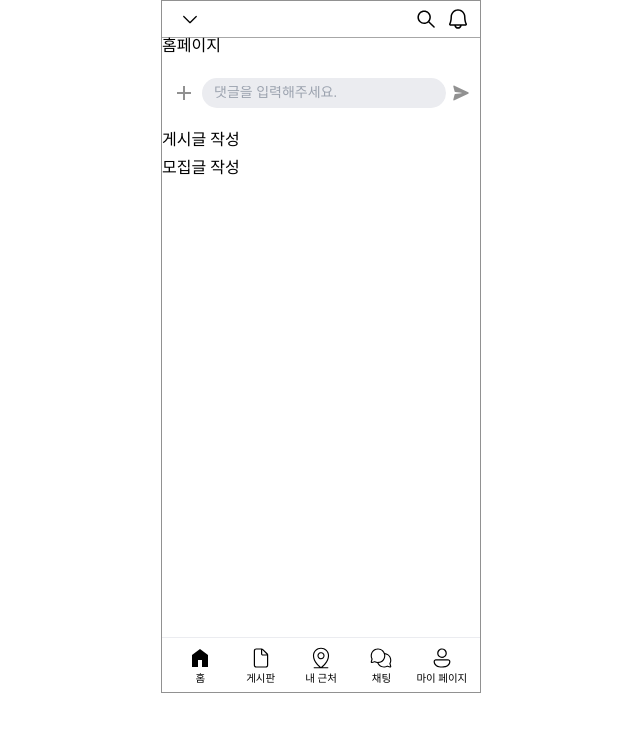
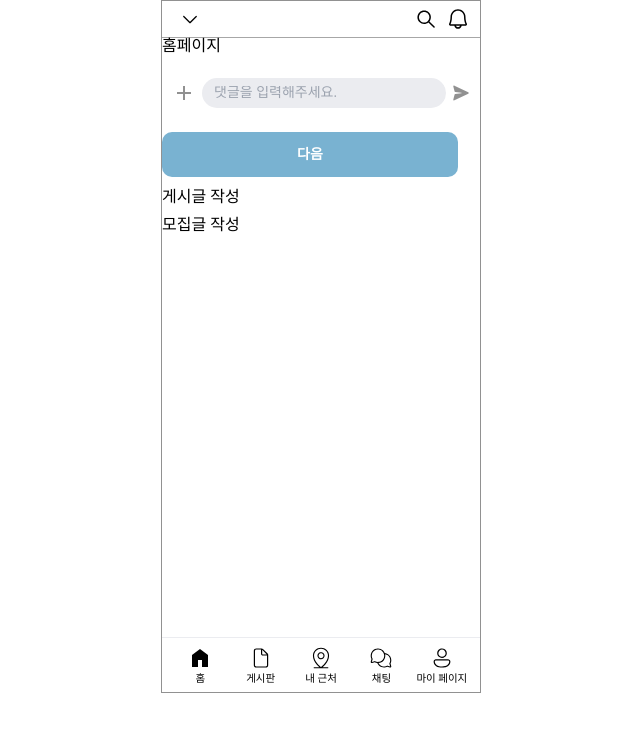
Before and after one commit to FRONTENDSCHOOL10/seven-11, a React app: page /home in a window 1280 px wide. Shown: the top 732 px of the page, without its empty margins (319-959 px from the left). Built offline with nearby package versions, Linux system fonts and the light colour scheme; the HTML template or start-up script is replaced by a standard one.

Commit message:
[Feat] 기본(가로) 버튼 컴포넌트

```diff
--- /dev/null
+++ b/src/components/NormalButton.jsx
@@ -0,0 +1,17 @@
+import { func, string } from 'prop-types';
+
+NormalButton.propTypes = {
+  text: string.isRequired,
+  onClick: func,
+};
+
+export default function NormalButton({ text, onClick }) {
+  return (
+    <button
+      onClick={onClick}
+      className="w-[296px] h-[45px] p-3 bg-primary text-white rounded-button text-base font-semibold  "
+    >
+      {text}
+    </button>
+  );
+}
--- a/src/pages/HomePage.jsx
+++ b/src/pages/HomePage.jsx
@@ -1,3 +1,4 @@
+import NormalButton from '@/components/NormalButton';
 import SendMessageBar from '@/components/SendMessageBar';
 import { Link } from 'react-router-dom';
 
@@ -6,6 +7,7 @@ export default function HomePage() {
     <div className="flex gap-3 flex-col">
       <h1>홈페이지</h1>
       <SendMessageBar />
+      <NormalButton text="다음" />
       <Link to={'board/post'}>게시글 작성</Link>
       <Link to={'study-post'}>모집글 작성</Link>
     </div>
```
